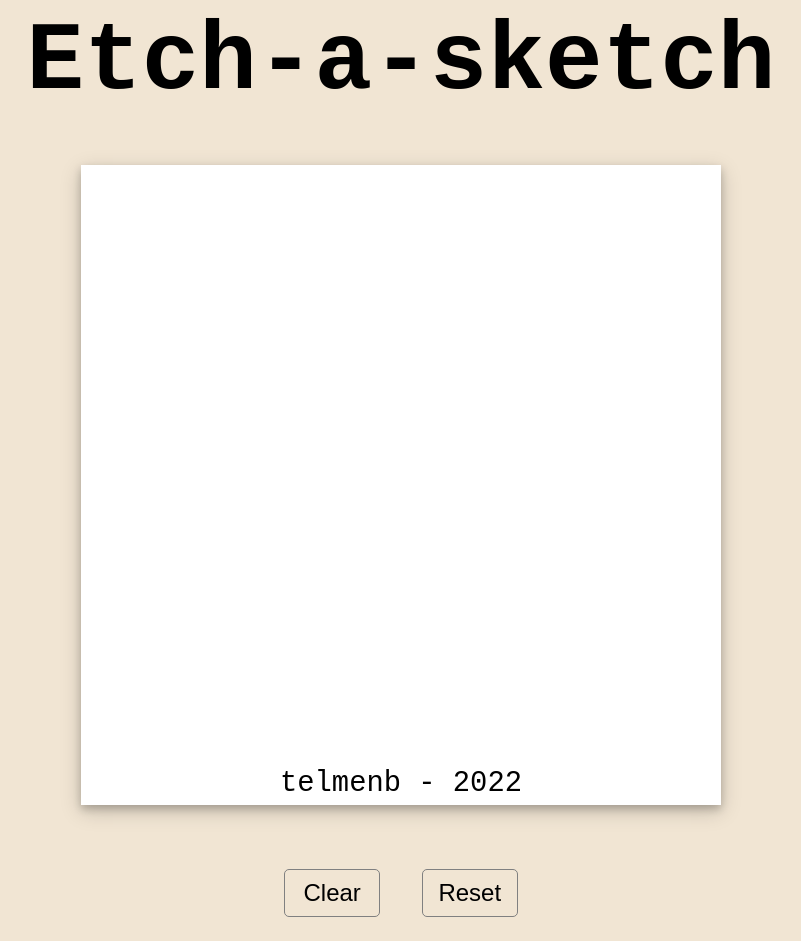
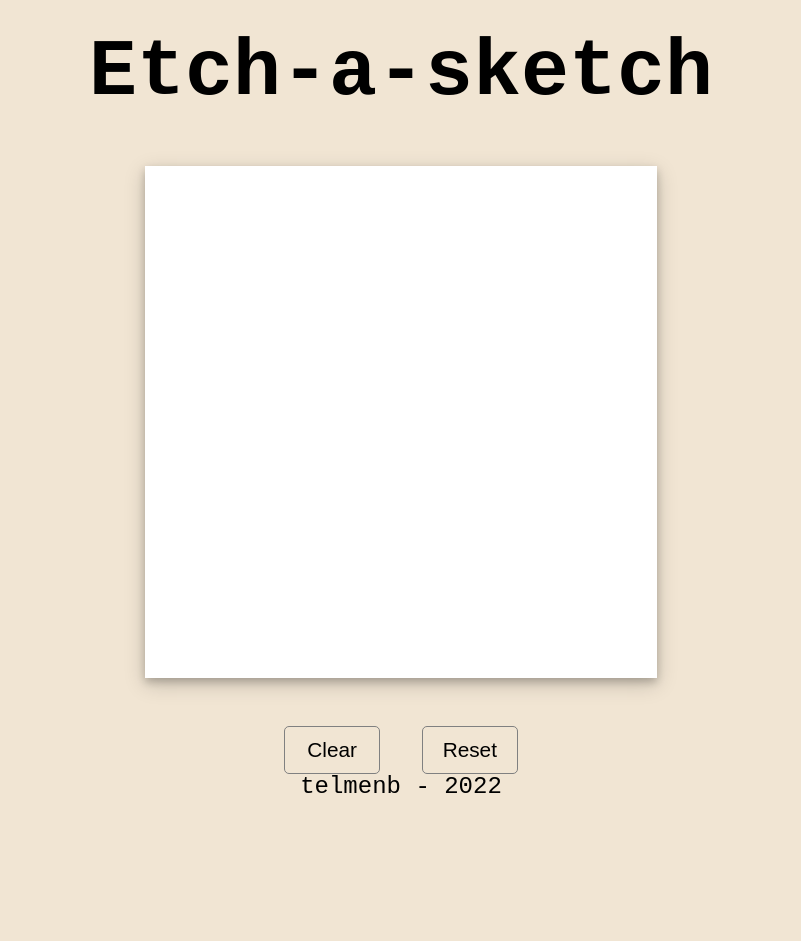
Before and after one commit to telmenb/etch-a-sketch, a plain HTML site: page index.html in a window 1280 px wide. Shown: the whole page, without its empty margins (239-1040 px from the left). After the commit the page ends 816 px from the top, so only its background shows below. Drawn offline with Linux system fonts and the light colour scheme.

Commit message:
fixed sizing bug, finished project

```diff
--- a/main.js
+++ b/main.js
@@ -1,13 +1,13 @@
 function gridInit(x) {
     //grid init
     grid = document.querySelector(".grid-container");
-    grid.style.cssText = `grid-template-columns: repeat(${x}, ${40/x}rem)`;
+    grid.style.cssText = `grid-template-columns: repeat(${x}, ${32/x}rem)`;
 
     //squares init
     for (let i = 0; i < x*x; i++) {
         square = document.createElement("div");
         square.classList = "element";
-        square.style.cssText = `height: ${40/x}rem; width: ${40/x}rem`;
+        square.style.cssText = `height: ${32/x}rem; width: ${32/x}rem`;
         grid.append(square);
     }
 }
@@ -36,7 +36,7 @@ reset_button.addEventListener("click", () => {
     elements.forEach(element => element.remove());
     //TODO: sanitize user input-------------------------------------------------------------
     const x = parseInt(prompt("Enter new integer dimensions (0 < x < 101):", `${num}`), 10);
-    num = x
+    num = x;
     //--------------------------------------------------------------------------------------
     gridInit(x);
     addHover();
--- a/style.css
+++ b/style.css
@@ -9,7 +9,7 @@ html, body {
 }
 
 h1 {
-    font-size: 6rem;
+    font-size: 5rem;
     margin: 0rem;
 }
 
@@ -19,8 +19,8 @@ button {
     border-radius: 5px;
     height: 3rem;
     width: 6rem;
-    font-size: 1.5rem;
-    margin: 1rem 1rem;
+    font-size: 1.3rem;
+    margin: 0rem 1rem 1rem 1rem;
     transition: transform 0.1s ease-in-out;
 }
 
@@ -31,15 +31,15 @@ button:hover {
 footer {
     position: absolute;
     bottom: 0;
-    font-size: 1.8rem;
+    font-size: 1.5rem;
 }
 
 .grid-container {
     display: grid;
     margin: 3rem;
     padding: 0;
-    width: 40rem;
-    height: 40rem;
+    width: 32rem;
+    height: 32rem;
     background-color: white;
     box-shadow: 0 4px 8px 0 rgba(0, 0, 0, 0.2), 0 6px 20px 0 rgba(0, 0, 0, 0.19);
 }
```
